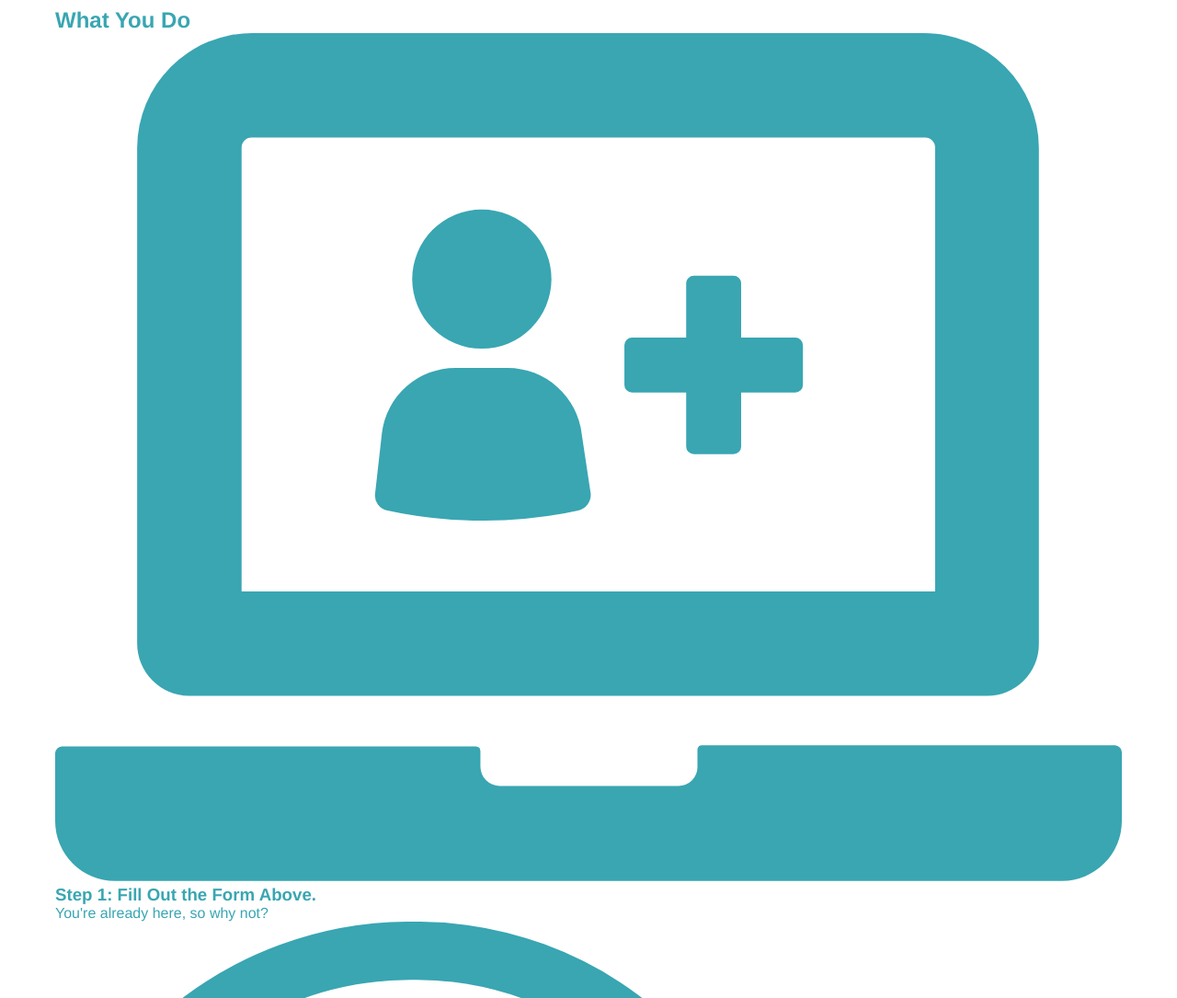
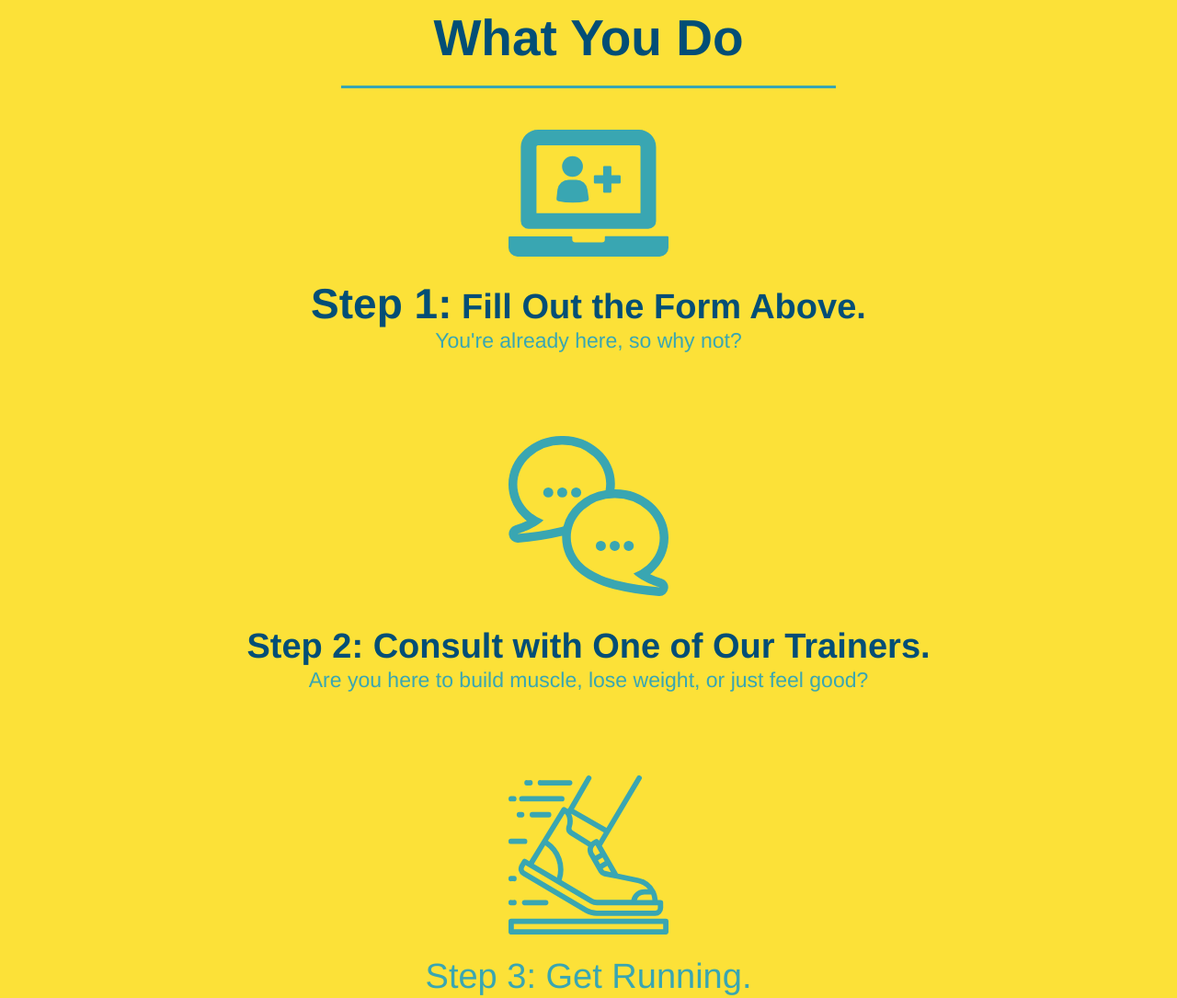
Before and after one commit to Frostquill/run-buddy, a plain HTML site: page index.html in a window 1280 px wide. Shown: the part 1220-2305 px from the top of the page at 92% size. Drawn offline with Linux system fonts and the light colour scheme.

Commit message:
style what you do section

```diff
--- a/assets/css/style.css
+++ b/assets/css/style.css
@@ -163,19 +163,8 @@ section {
     text-align: center;
 }
 
-.intro h2 {
-    font-size: 55px;
-    color: #024e76;
-    margin-bottom: 35px;
-    padding: 0 100px 20px 100px;
-    border-bottom: 2px solid;
-    border-color: #fce138;
-}
 
-.intro h2 {
-    /* add this alongside your other declarations */
-    display: inline-block;
-}
+
 
 .intro p {
     line-height: 1.7;
@@ -188,3 +177,51 @@ section {
     /* add this alongside your other declarations */
     margin: 0 auto;
 }
+
+.steps {
+    text-align: center;
+    background: #fce138;
+}
+
+
+
+.section-title {
+    font-size: 55px;
+    color: #024e76;
+    margin-bottom: 35px;
+    padding: 0 100px 20px 100px;
+    display: inline-block;
+    border-bottom: 3px solid;
+}
+
+.primary-border {
+    border-color: #fce138;
+}
+
+.secondary-border {
+    border-color: #39a6b2;
+}
+
+.steps div {
+    margin-bottom: 80px;
+}
+
+.steps img {
+    width: 15%;
+    margin: 10px 0;
+}
+
+.steps h3 {
+    color: #024e76;
+    font-size: 46px;
+    margin-top: 10px;
+}
+
+.steps p {
+    color: #39a6b2;
+    font-size: 23px;
+}
+
+.steps span {
+    font-size: 38px;
+}
--- a/index.html
+++ b/index.html
@@ -70,39 +70,39 @@
 
    <!-- "what we do" section-->
    <section id="what-we-do" class="intro">
-       <h2> What We Do</h2>
+       <h2 class= "section-title primary-border"> What We Do</h2>
        <p>
            butcher selfies chambray shabby chic gentrify readymade yr Echo Park XOXO Tumblr normcore Banksy direct trade Blue Bottle chillwave you probably haven't heard of them single-origin coffee Vice fanny pack fixie Odd Future Austin fingerstache pickled twee synth Wes Anderson Thundercats viral bitters flannel meggings narwhal Marfa Schlitz sustainable Intelligentsia umami deep v craft
         </p>
    </section>
 
    <!-- "what you do" section-->
-   <section id="what-you-do">
-       <h2>What You Do</h2>
+   <section id="what-you-do" class="steps">
+       <h2 class="section-title secondary-border">What You Do</h2>
 
 
        <div>
            <!-- insert this img element -->
            <img src="./assets/images/step-1.svg" alt="" />
-           <h3>Step 1: Fill Out the Form Above.</h3>
+           <h3>Step 1:<span> Fill Out the Form Above.</span></h3>
            <p>You're already here, so why not?</p>
         </div>
 
         <div>
             <img src="./assets/images/step-2.svg" alt="" />
-            <h3>Step 2: Consult with One of Our Trainers.</h3>
+            <h3><span>Step 2: Consult with One of Our Trainers.</span></h3>
             <p>Are you here to build muscle, lose weight, or just feel good?</p>
         </div>
 
         <div>
             <img src="./assets/images/step-3.svg" alt="" />
-            <h3>Step 3: Get Running.</h3>
+            <h3></h3><span>Step 3: Get Running.</span></h3>
             <p>Hit the ground running (literally) once your trainer lays out your plan.</p>
         </div>
 
         <div>
             <img src ="./assets/images/step-4.svg" alt="" />
-            <h3>Step 4: See Results.</h3>
+            <h3><span>Step 4: See Results.</span></h3>
             <p>Bi-weekly checkins with your trainer will keep you focused</p>
         </div>
    </section>
```
